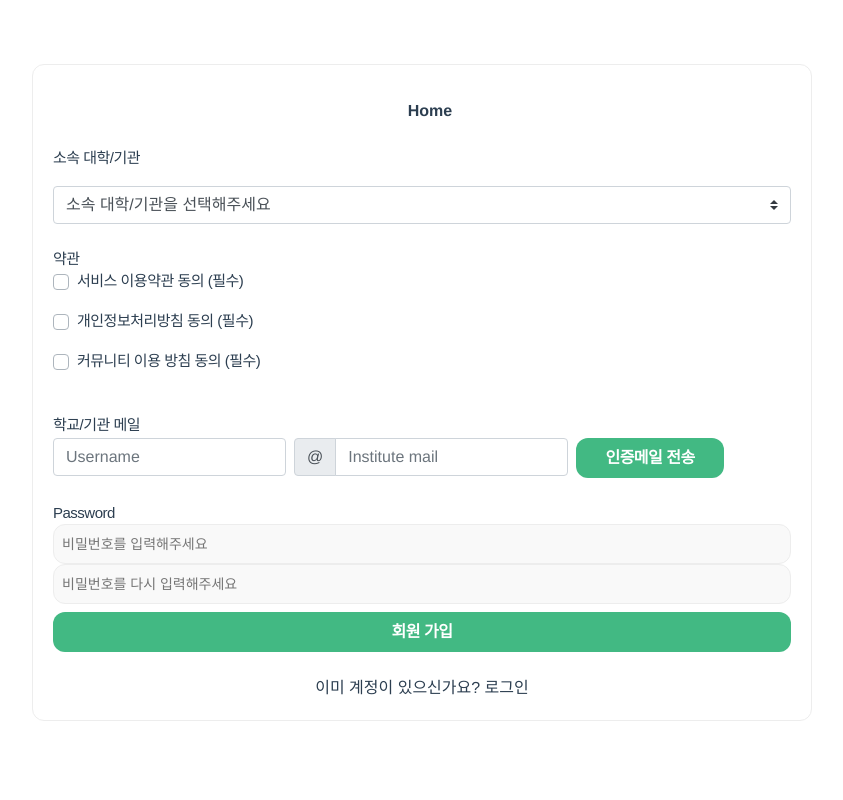
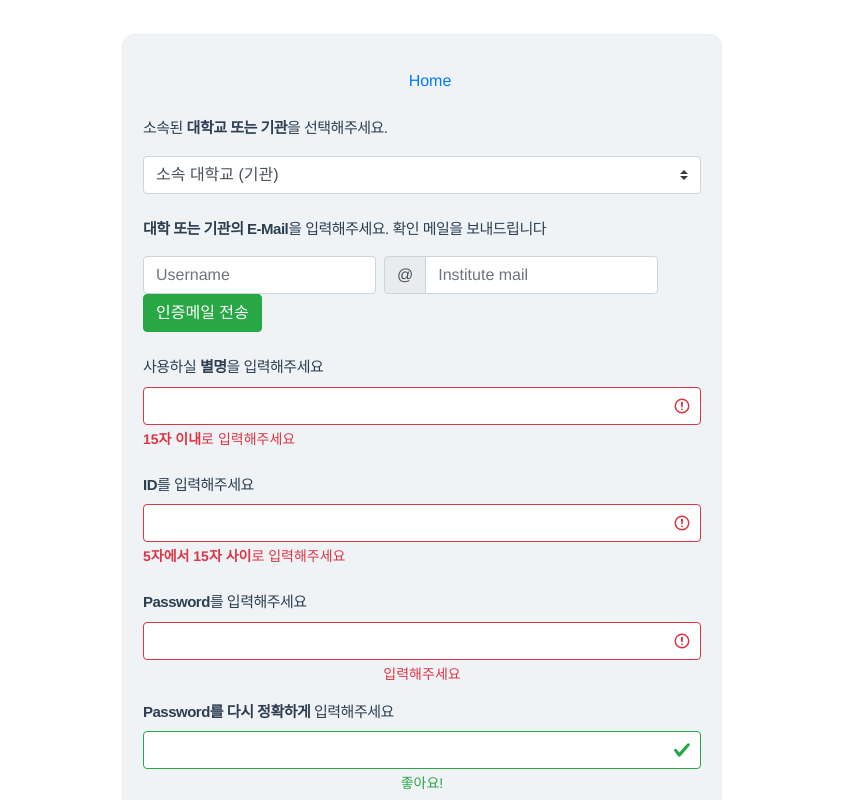
Before and after one commit to underthelights/WebsiteFE, a Vue app: page /register in a window 1280 px wide. Shown: the top 800 px of the page, without its empty margins (218-1061 px from the left). Built offline with nearby package versions, Linux system fonts and the light colour scheme.

Commit message:
Update Register.vue

```diff
--- a/src/views/identity/Register.vue
+++ b/src/views/identity/Register.vue
@@ -1,275 +1,262 @@
 <template>
-  <div id="arpmain">
-    <div id="nav">
     <div id="container">
         <div id="menu">
             <!-- logo !! -->
             <router-link to="/home/">Home</router-link>
         </div>
         <div class="school">
-            <div id="questions">
-                <p>소속 대학/기관</p>
+            <div id="clause">
+                <p style="text-align:left">소속된
+                    <strong>대학교 또는 기관</strong>을 선택해주세요.</p>
+                <b-form-select v-model="selected" :options="options"></b-form-select>
             </div>
+        </div>
+
+        <br>
+            <div class="register">
+                <div id="clause">
+                    <p style="text-align:left">
+                        <strong>대학 또는 기관의 E-Mail</strong>을 입력해주세요. 확인 메일을 보내드립니다</p>
+                </div>
+                <div id="email">
+                    <b-form inline="inline">
+                        <label class="sr-only" for="inline-form-input-name">Username</label>
+                        <b-form-input
+                            id="inline-form-input-name"
+                            class="mb-2 mr-sm-2 mb-sm-0"
+                            placeholder="Username"></b-form-input>
+                        <label class="sr-only" for="inline-form-input-username">Institute</label>
+                        <b-input-group prepend="@" class="mb-2 mr-sm-2 mb-sm-0">
+                            <b-form-input id="inline-form-input-username" placeholder="Institute mail"></b-form-input>
+                        </b-input-group>
+                        <div id="clause">
+                        <b-button @click="mail" variant="success">인증메일 전송</b-button></div>
+
+                    </b-form>
+                    </div>
+                    <br>
+                    <div id="id" line-height="11.6em">
                         <div>
-                <b-form-select v-model="selected" :options="options"></b-form-select>
-                <!-- <b-form-select v-model="selected" :options="options" size="sm" class="mt-3"></b-form-select> -->
-                <!-- <div class="mt-3"><strong>{{ selected }}</strong>를 선택하셨습니다.</div> -->
+                            <b-form @submit.stop.prevent align="left">
+                                <div id="clause"><label for="feedback-user">
+                                    사용하실 <strong>별명</strong>을 입력해주세요
+                                </label></div>
+                                <b-form-input v-model="userNick" :state="validationnick" id="feedback-user"></b-form-input>
+                                <b-form-invalid-feedback :state="validationnick">
+                                    <strong>15자 이내</strong>로 입력해주세요 </b-form-invalid-feedback>
+                                <b-form-valid-feedback :state="validationnick">좋아요!</b-form-valid-feedback>
+                            </b-form>
                         </div>
                     </div>
                     <br>
-        <div class="clause">
-            <!-- <b-form-checkbox
-                id="checkbox-all"
-                v-model="status"
-                name="checkbox-all"
-                value="checkbox-1"
-                unchecked-value="not_accepted"
+                    <div id="id" line-height="11.6em">
+                        <div>
+                            <b-form @submit.stop.prevent align="left">
+                                <div id="clause"><label for="feedback-user">
+                                    <strong>ID</strong>를 입력해주세요
+                                </label></div>
+                                <b-form-input v-model="userId" :state="validationid" id="feedback-user"></b-form-input>
+                                <b-form-invalid-feedback :state="validationid">
+                                    <strong>5자에서 15자 사이</strong>로 입력해주세요 </b-form-invalid-feedback>
+                                <b-form-valid-feedback :state="validationid">좋아요!</b-form-valid-feedback>
+                            </b-form>
+                        </div>
+                    </div>
+                    <br>
+                    <div id="pw" line-height="11.6em">
+                        <div>
+                            <b-form @submit.stop.prevent align="left">
+                                <div id="clause"><label for="feedback-user">
+                                    <strong>Password</strong>를 입력해주세요<!-- <strong>Password</strong>를 입력해주세요 -->
+                                </label></div>
+                            </b-form>
+                            <b-form-group
+                                id="fieldset-1"
+                                label-for="input-1"
+                                valid-feedback="좋아요!"
+                                :invalid-feedback="invalidFeedbackPW"
+                                :state="state"
                             >
-                <div id="questions">아래 약관에 모두 동의합니다.</div>
-            </b-form-checkbox> -->
+                            <b-row v-for="type in types" :key="type">
+                                <b-col sm="12">
+                                    <b-form-input id="input-1" :type="type" v-model="userPw" :state="state" trim></b-form-input>
+                                </b-col>
+                            </b-row>
+                            </b-form-group>
+                        </div>
+                        <b-form @submit.stop.prevent align="left">
+                                <div id="clause"><label for="feedback-user">
+                                    <strong>Password를 다시 정확하게</strong> 입력해주세요<!-- <strong>Password</strong>를 입력해주세요 -->
+                                </label></div>
+                            </b-form>
+                            <b-form-group
+                                id="fieldset-2"
+                                label-for="input-2"
+                                valid-feedback="좋아요!"
+                                :invalid-feedback="invalidFeedbackRePW"
+                                :state="statrePW"
+                            >
+                            <b-row  v-for="type in types" :key="type">
+                                <b-col sm="12">
+                                    <b-form-input id="input-2" :type="type" v-model="userrePw" :state="statrePW" trim></b-form-input>
+                                </b-col>
+                            </b-row>
+                            </b-form-group>
 
-            <div id="questions" text-align="left" line-helight="100%"> 약관 </div>
 
-            <div id="clause-list">
-
+                    </div>
+                </div>
+        <br>
+        <!-- termsofservice.vue create !!!! -->
+        <div id="clause">
             <p class="text-left">
                 <b-form-checkbox
                     id="checkbox-1"
-                        v-model="status"
                     name="checkbox-1"
                     value="accepted"
-                        unchecked-value="not_accepted"
-                        ><div id="questions">서비스 이용약관 동의 (필수)</div>
+                    unchecked-value="not_accepted">
+                    <div id="clause"><a href="termsofservice">서비스 이용약관</a> 동의 (필수)</div>
                 </b-form-checkbox>
             </p>
 
             <p class="text-left">
                 <b-form-checkbox
                     id="checkbox-2"
-                        v-model="status"
                     name="checkbox-2"
                     value="accepted"
-                        unchecked-value="not_accepted"
-                        ><div id="questions">개인정보처리방침 동의 (필수)</div>
+                    unchecked-value="not_accepted">
+                    <div id="clause"><a href="termsofservice">개인정보처리방침</a> 동의 (필수)</div>
                 </b-form-checkbox>
             </p>
 
             <p class="text-left">
                 <b-form-checkbox
                     id="checkbox-3"
-                        v-model="status"
                     name="checkbox-3"
                     value="accepted"
-                        unchecked-value="not_accepted"
-                        >
-                        <div id="questions">커뮤니티 이용 방침 동의 (필수)</div>
+                    unchecked-value="not_accepted">
+                    <div id="clause"><a href="termsofservice">커뮤니티 이용 방침</a> 동의 (필수)</div>
                 </b-form-checkbox>
             </p>
         </div>
+            <div class="d-flex justify-content-center">
+                <b-button @click="signup" variant="success" align-v="center">회원가입</b-button>
             </div>
             <br>
-        <div class="register">
-            <div id="questions">학교/기관 메일</div>
-            <div id="email">
-                <b-form inline>
-                    <label class="sr-only" for="inline-form-input-name">Username</label>
-                    <b-form-input id="inline-form-input-name" class="mb-2 mr-sm-2 mb-sm-0" placeholder="Username"></b-form-input>
-                    <label class="sr-only" for="inline-form-input-username">Institute</label>
-                    <b-input-group prepend="@" class="mb-2 mr-sm-2 mb-sm-0">
-                    <b-form-input id="inline-form-input-username" placeholder="Institute mail"></b-form-input>
-                    </b-input-group>
-                    <input id="sendemail" type="submit" value="인증메일 전송" >
-
-                    <!-- <b-button variant="primary">인증메일 전송</b-button>
-                    v-on:click"sendemail"-->
-                </b-form>
-                <!-- <input id="emailholder" type="email" name="email" placeholder="학교 및 기관의 이메일 주소를 입력해주세요" autocomplete="off"> -->
-            </div>
-            <br>
-            <div id="questions">Password</div>
-            <div id="pw" line-height="11.6em">
-                <input id="emailholder" type="pw" name="pw" placeholder="비밀번호를 입력해주세요" autocomplete="off">
-                <input id="emailholder" type="pw-chk" name="pw-chk" placeholder="비밀번호를 다시 입력해주세요" autocomplete="off">
-            </div>
-
-        </div>
-
-        <div class="">
-            <input id="signupsubmit" type="submit" value="회원 가입">
-        </div>
-
-        <br>
-        이미 계정이 있으신가요? 로그인
-
-        <router-view/>
+            <div class="d-flex justify-content-center">
+                <div id="clause" text-align=center>이미 계정이 있으신가요? <router-link to="/login/">로그인</router-link></div>
             </div>
     </div>
-
-  </div>
 </template>
-
 
 <script>
     // @ is an alias to /src
     export default {
         data() {
             return {
+                types: ['password'],
+                typepw: ['password'],
+                userPw:'',
+                userId: '',
+                userrePw: '',
+                userNick: '',
                 selected: null,
                 options: [
-          { value: null, text: '소속 대학/기관을 선택해주세요' },
-          { value: 'GIST', text: 'GIST 광주과학기술원' },
-          { value: 'Hanyang U', text: 'Hanyang U. 한양대학교' },
-          { value: 'KAIST', text: 'KAIST 한국과학기술원' },
-          { value: 'SKKU', text: 'SungKyunKwan U. 성균관대학교' },
-          { value: 'SNU', text: 'Seoul National U. 서울대학교' },
-          { value: 'Sogang U', text: 'Sogang U. 서강대학교' },
-          { value: 'UNIST', text: 'UNIST 울산과학기술원' },
-          { value: { C: '3PO' }, text: 'This is an option with object value' },
-          { value: 'd', text: '다른 대학교/기관은 개발 중 입니다.', disabled: true }
+                    {
+                        value: null,
+                        text: '소속 대학교 (기관)'
+                    }, {
+                        value: 'GIST',
+                        text: 'GIST 광주과학기술원'
+                    }, {
+                        value: 'Hanyang U',
+                        text: 'Hanyang U. 한양대학교'
+                    }, {
+                        value: 'KAIST',
+                        text: 'KAIST 한국과학기술원'
+                    }, {
+                        value: 'SKKU',
+                        text: 'SungKyunKwan U. 성균관대학교'
+                    }, {
+                        value: 'SNU',
+                        text: 'Seoul National U. 서울대학교'
+                    }, {
+                        value: 'Sogang U',
+                        text: 'Sogang U. 서강대학교'
+                    }, {
+                        value: 'UNIST',
+                        text: 'UNIST 울산과학기술원'
+                    }, {
+                        value: 'd',
+                        text: '다른 대학교/기관은 개발 중 입니다.',
+                        disabled: true
+                    }
                 ]
+            }
+        },
+        methods:{
+            mail(){
+                alert('귀하의 E-Mail로 확인 Mail을 전송하였습니다');
+            },
+            signup(){
+                alert('회원가입을 완료합니다')
+            }
+
+        },
+        computed: {
+            validationnick() {
+                return this.userNick.length <= 15 && this.userNick.length >=1
+            },
+            validationid() {
+                return this.userId.length >= 5 && this.userId.length <= 15
+            },
+            statrePW() {
+                return this.userPw == this.userrePw
+            },
+            invalidFeedbackPW() {
+                if (this.userrePw.length > 0) {
+                  return '비밀번호는 5글자 이상으로 설정해주셔야 합니다'
+                }
+                return '입력해주세요'
+            },
+            state() {
+                return this.userPw.length >= 5
+            },
+            invalidFeedbackRePW() {
+                return '비밀번호를 알맞게 입력해주세요'
             }
         }
     }
 </script>
 
-<style scoped>
-
-#arpmain {
-  font-family: Avenir, Helvetica, Arial, sans-serif;
-  -webkit-font-smoothing: antialiased;
-  -moz-osx-font-smoothing: grayscale;
-  text-align: center;
-  color: #2c3e50;
-}
-
-#nav a {
-  font-weight: bold;
-  color: #2c3e50;
-}
-
-#nav a.router-link-exact-active {
-  color: #42b983;
-}
-
+<style scoped="scoped">
     #container {
-
+        background-color: #eff3f6;
         border: 1px solid #ededed;
         border-radius: 12px;
         padding: 20px;
         position: relative;
-  top:10px;
-
-  /* margin-left: 250px;
-  margin-right: 250px; */
+        top: 10px;
         margin: 24px auto;
-  width: 780px;
+        width: 600px;
         display: block;
-
     }
-
     #menu {
         margin-top: 14px;
         padding-left: 16px;
         width: 100%;
         height: 48px;
         box-sizing: border-box;
-  /* font-size: 0; */
-  background-color: #fff;
+        text-align: center;
+        background-color: #eff3f6;
         display: block;
         color: #292929;
-
     }
-
-#questions{
+    #clause {
         display: block;
         font-size: 15px;
         letter-spacing: -0.5px;
         font-family: sans-serif;
         text-align: left;
     }
-
-#clause{
-  display: block;
-  font-size: 15px;
-  letter-spacing: -0.5px;
-  font-family: sans-serif;
-  text-align: left;
-}
-
-#clause-list{
-  display: block;
-  font-size: 12px;
-  letter-spacing: -0.5px;
-  font-family: sans-serif;
-  text-align: left;
-}
-
-#schoolholder{
-  padding:8px;
-  line-height: 24px;
-  border: 1px solid #ededed;
-  color: #292929;
-  font-size: 16px;
-  background-color: #f9f9f9;
-  display: block;
-  box-sizing: border-box;
-  width: 100%;
-  height: 40px;
-  border-radius: 12px;
-  font: 400 14px Arial;
-}
-
-#description{
-  display: block;
-  font-size: 12px;
-  letter-spacing: -0.5px;
-  font-family: sans-serif;
-  text-align: left;
-}
-
-#emailholder{
-  padding:8px;
-  line-height: 24px;
-  border: 1px solid #ededed;
-  color: #292929;
-  font-size: 16px;
-  background-color: #f9f9f9;
-  display: block;
-  box-sizing: border-box;
-  width: 100%;
-  height: 40px;
-  border-radius: 12px;
-  font: 400 14px Arial;
-}
-
-#sendemail {
-  border: 0;
-  color: #fff;
-  font-size: 16px;
-  font-weight: bold;
-  background-color:  #42b983;
-  margin-top: 1px;
-  display: block;
-  box-sizing: border-box;
-  width: 20%;
-  height: 40px;
-  border-radius: 12px;
-  letter-spacing: -0.5px;
-}
-
-#signupsubmit {
-  border: 0;
-  color: #fff;
-  font-size: 16px;
-  font-weight: bold;
-  background-color:  #42b983;
-  margin-top: 8px;
-  display: block;
-  box-sizing: border-box;
-  width: 100%;
-  height: 40px;
-  border-radius: 12px;
-  letter-spacing: -0.5px;
-}
-
 </style>
```
Lines whose indentation alone changed are shown as unchanged.
